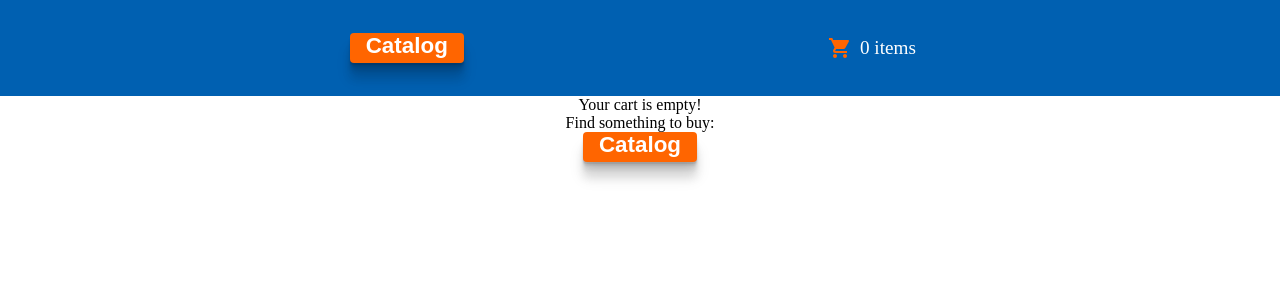
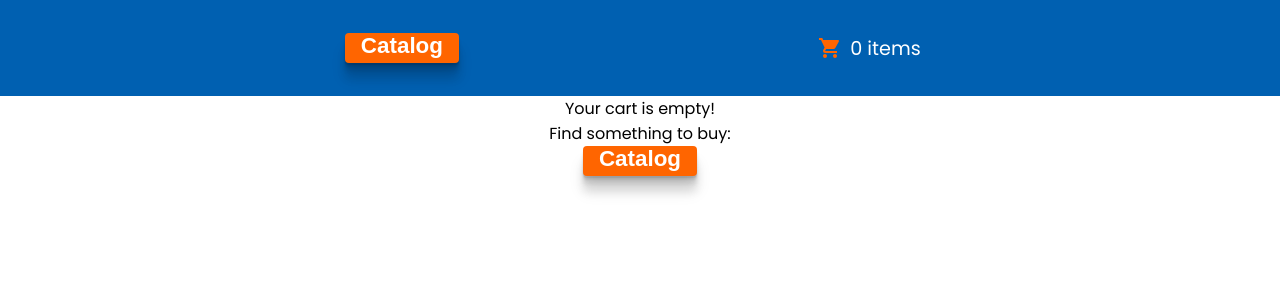
Before and after one commit to giovanniPepi/eCommerce_ReactJS, a React (Create React App) app: page /#/shopping-cart in a window 1280 px wide. Shown: the top 300 px of the page. Built offline with nearby package versions, Linux system fonts and the light colour scheme.

Commit message:
Add custom font

```diff
--- a/src/App.css
+++ b/src/App.css
@@ -1,3 +1,5 @@
+@import url("https://fonts.googleapis.com/css2?family=Poppins&display=swap");
+
 :root {
   --innerPageGap: 1rem;
   --innerItemGap: 0.5rem;
@@ -16,7 +18,9 @@
   --shadow: rgba(0, 0, 0, 0.09) 0px 2px 1px, rgba(0, 0, 0, 0.09) 0px 4px 2px,
     rgba(0, 0, 0, 0.09) 0px 8px 4px, rgba(0, 0, 0, 0.09) 0px 16px 8px,
     rgba(0, 0, 0, 0.09) 0px 16px 16px;
+  font-family: "Poppins", sans-serif;
 }
+
 ul,
 li,
 p {
--- a/src/App.js
+++ b/src/App.js
@@ -2,7 +2,6 @@ import "./App.css";
 import React, { useEffect, useState } from "react";
 import { Route, Routes, HashRouter } from "react-router-dom";
 import Header from "./components/Header";
-import Home from "./components/Home";
 import Catalog from "./components/Catalog";
 import Cart from "./components/Cart";
 import data from "./data/Data";
--- a/src/components/Home.js
+++ /dev/null
@@ -1,15 +0,0 @@
-import { Link } from "react-router-dom";
-
-const Home = () => {
-  return (
-    <main className="mainHome">
-      <div className="mainBg"></div>
-      <span className="homeIntro">
-        Your dream PC Build awaits you!
-        <Link to="/catalog">Catalog</Link>
-      </span>
-    </main>
-  );
-};
-
-export default Home;
```
